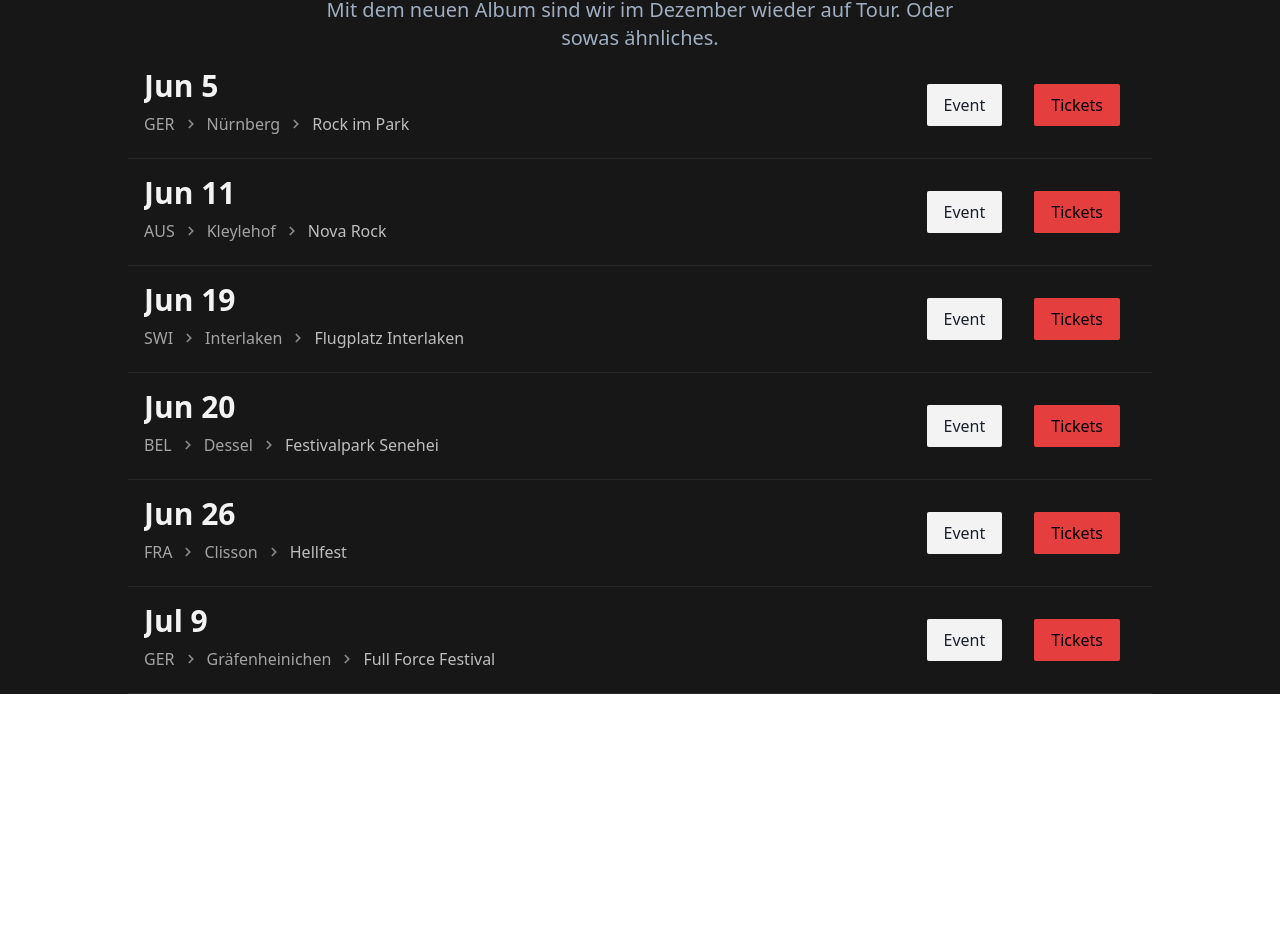
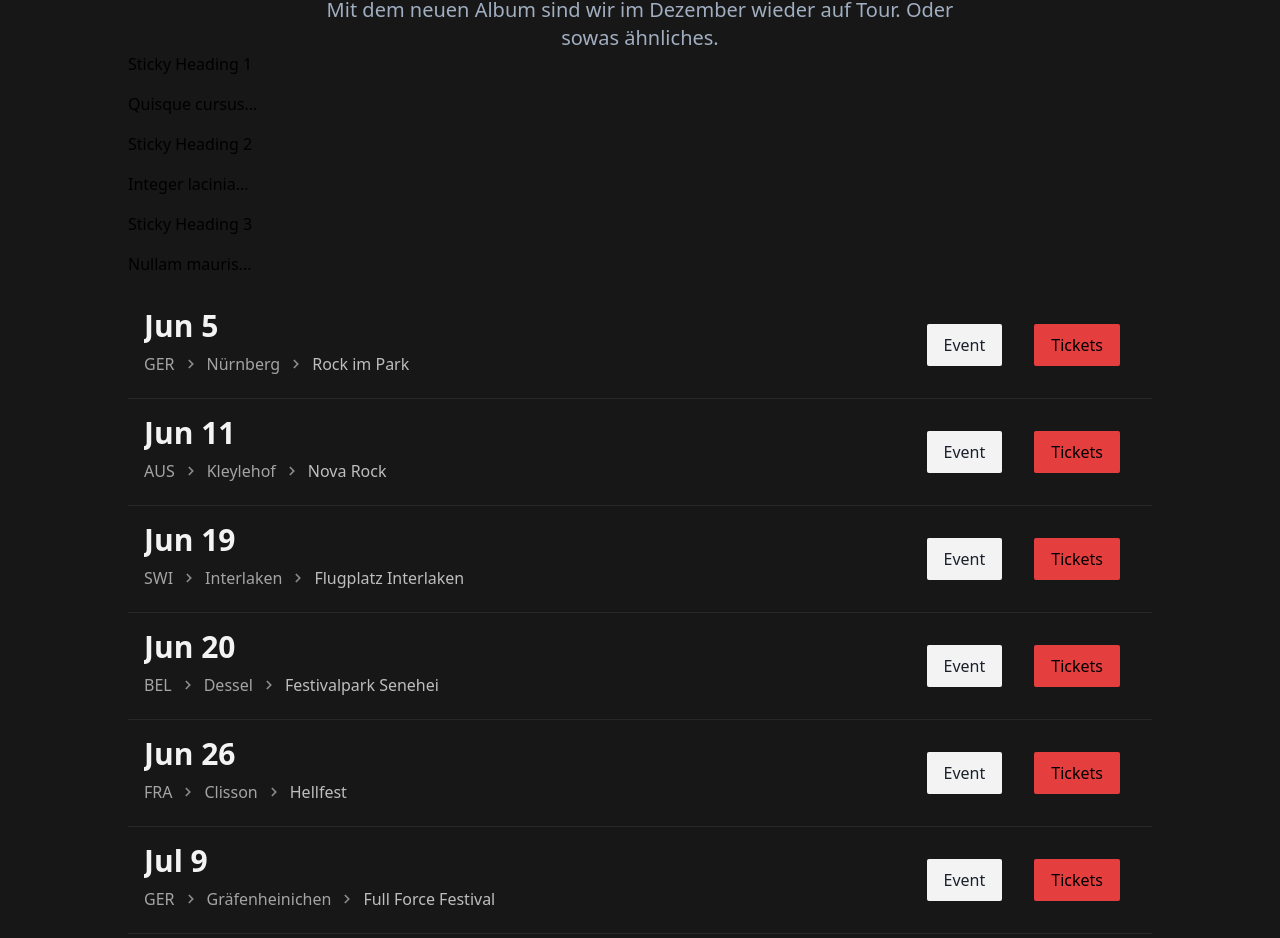
Before and after one commit to fossabot/drownthesun, a Next.js app: page / in a window 1280 px wide. Shown: the part 1052-1990 px from the top of the page. Before the commit the page ends 1746 px from the top, so only its background shows below. Built offline with nearby package versions, Linux system fonts and the light colour scheme.

Commit message:
navbar dropdown fades and moves in on scroll

```diff
--- a/components/Navbar.tsx
+++ b/components/Navbar.tsx
@@ -18,8 +18,8 @@
     }
     return (
         <>
-            <div className="px-4 py-6 sm:px-6 lg:px-8 ">
-                <nav className="relative flex items-center justify-between sm:h-10 lg:justify-start">
+            <div className="px-4 py-6 sm:px-6 lg:px-8 md:h-20">
+                <nav className="relative flex items-center justify-between lg:justify-start">
                     <div className="flex items-center flex-grow flex-shrink-0 lg:flex-grow-0">
                         <div className="flex items-center justify-between w-full sm:w-auto">
                             <a className="sm:hidden" href="#">
--- a/components/NavbarButton.tsx
+++ b/components/NavbarButton.tsx
@@ -11,7 +11,7 @@
         spy={true}
         smooth={true}
         duration={500}
-        className="ml-8 text-sm font-bold transition ease-in-out duration-250 text-carbon-200 hover:text-carbon-50 focus:outline-none"
+        className="ml-8 text-sm font-bold transition ease-in-out duration-250 text-carbon-100 hover:text-white focus:outline-none"
         href=""
     >
         {props.name}
--- a/components/Tour.tsx
+++ b/components/Tour.tsx
@@ -4,12 +4,24 @@
     <div className="mx-auto max-w-screen-xl">
         <div className="mx-auto max-w-screen-lg">
             <div className="mx-4 mt-8 md:text-center">
-                <h3 className="mt-2 text-3xl font-extrabold tracking-tight text-red-600 leading-8 sm:text-4xl sm:leading-10">
+                <h3 className="sticky top-0 mt-2 text-3xl font-extrabold tracking-tight text-red-600 leading-8 sm:text-4xl sm:leading-10">
                     Tour Dates
                 </h3>
                 <p className="max-w-2xl mt-4 text-xl text-gray-500 leading-7 md:mx-auto">
                     Mit dem neuen Album sind wir im Dezember wieder auf Tour. Oder sowas ähnliches.
                 </p>
+            </div>
+            <div>
+                <div className="sticky top-0 ...">Sticky Heading 1</div>
+                <p className="py-4">Quisque cursus...</p>
+            </div>
+            <div>
+                <div className="sticky top-0 ...">Sticky Heading 2</div>
+                <p className="py-4">Integer lacinia...</p>
+            </div>
+            <div>
+                <div className="sticky top-0 ...">Sticky Heading 3</div>
+                <p className="py-4">Nullam mauris...</p>
             </div>
             <Concert country="GER" weekday="Fri" venue="Rock im Park" city="Nürnberg" date="Jun 5"></Concert>
             <Concert country="AUS" weekday="Thu" venue="Nova Rock" city="Kleylehof" date="Jun 11"></Concert>
--- a/pages/index.tsx
+++ b/pages/index.tsx
@@ -21,16 +21,18 @@
 
     return (
         <div className="bg-carbon-900">
-            <section className="overflow-hidden h-screem" id="index">
             <div className="mx-auto max-w-screen-xl">
-                    <div className="relative z-10 flex flex-col min-h-screen pb-8 bg-carbon-900 sm:pb-16 md:pb-20 lg:max-w-2xl lg:w-full lg:pb-28">
+                <div className="fixed z-50 ">
                     <div
-                            className={`z-50 fixed w-full transition duration-1000 ease-in-out ${
-                                scrolled ? "bg-carbon-900" : ""
+                        className={`bg-carbon-900 left-0 w-screen h-20 fixed transform duration-1000 transition ease-in-out opacity-0 ${
+                            scrolled ? "opacity-100" : "-translate-y-20"
                         }`}
-                        >
+                    ></div>
                         <Navbar></Navbar>
                 </div>
+                <section className="h-screen overflow-hidden" id="index">
+                    <div className="">
+                        <div className="relative z-10 flex flex-col min-h-screen pb-8 bg-carbon-900 sm:pb-16 md:pb-20 lg:max-w-2xl lg:w-full lg:pb-28">
                             <div className="flex flex-grow px-4 mx-auto mt-10 max-w-screen-xl sm:mt-12 sm:px-6 md:mt-16 lg:mt-20 lg:px-8 xl:mt-28">
                                 <div className="flex-grow">
                                     <div className="h-full sm:text-center lg:text-left">
@@ -82,6 +84,8 @@
                 <section className="min-h-full min-h-screen pt-8 md:pt-40 bg-carbon-900" id="tour">
                     <Tour></Tour>
                 </section>
+                <footer>Social links</footer>
+            </div>
         </div>
     )
 }
```
Lines whose indentation alone changed are shown as unchanged.
